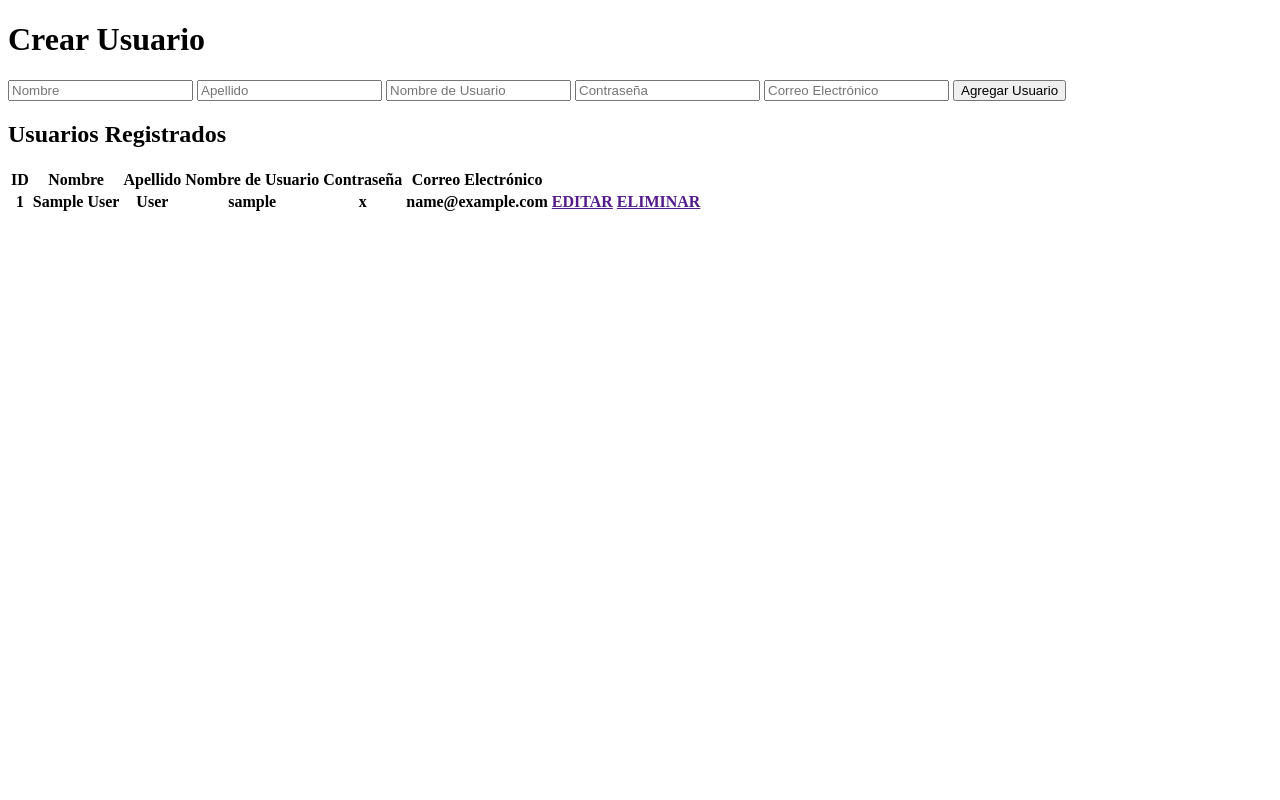
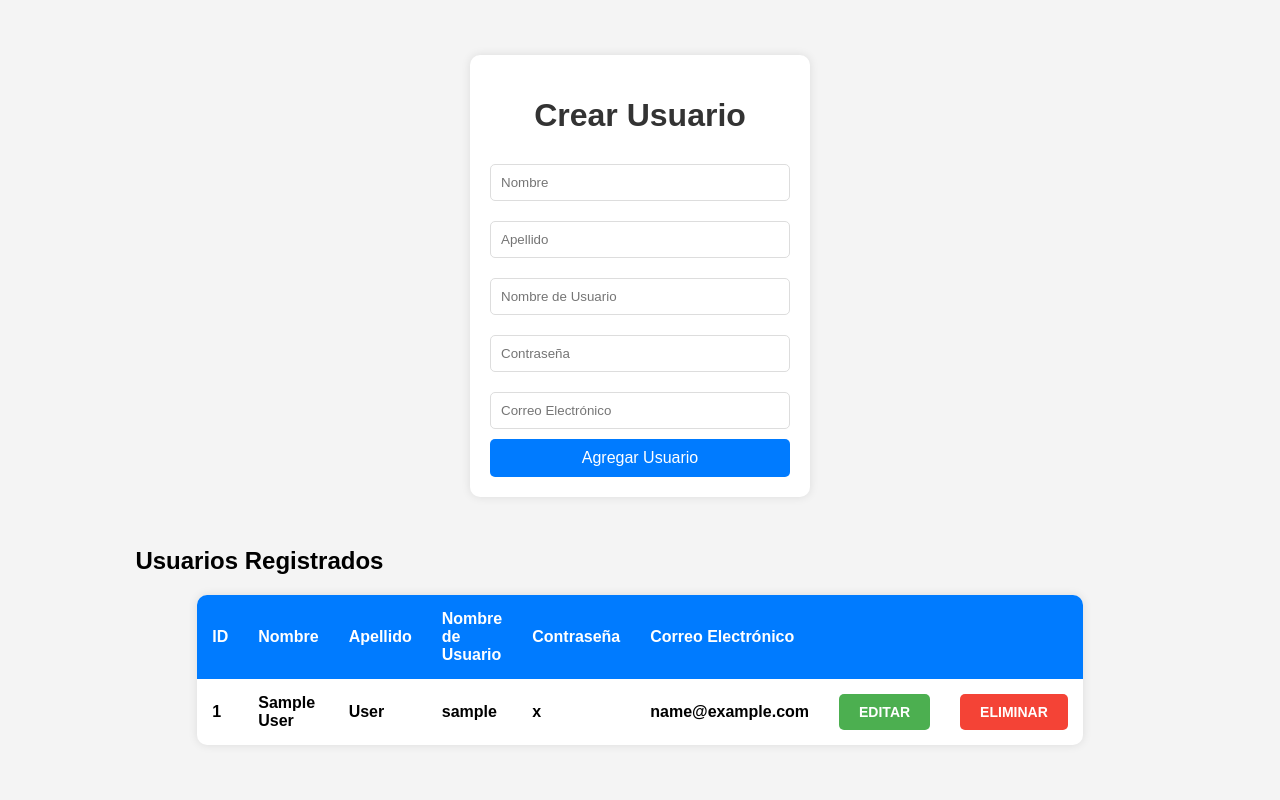
Before and after one commit to FrankAyalaSol/Practica_de_CRUD_PHP_MySQL, a PHP site: page / in a window 1280 px wide. Run offline with PHP 8.4, Linux system fonts and the light colour scheme; tables that the repository leaves empty or names only in its code hold one stand-in row (values such as "Sample post"); lists and menus that the app fills with data are empty.

Commit message:
PHP CRUD COMPLETO

```diff
--- /dev/null
+++ b/CSS/styles.css
@@ -0,0 +1,128 @@
+/* Estilo general */
+body {
+    font-family: Arial, sans-serif;
+    background-color: #f4f4f4;
+    margin: 0;
+    padding: 0;
+    display: flex;
+    justify-content: center;
+    align-items: center;
+    flex-direction: column;
+    height: 100vh;
+}
+
+/* Contenedor del formulario */
+form {
+    background-color: #ffffff;
+    padding: 20px;
+    border-radius: 10px;
+    box-shadow: 0 0 10px rgba(0, 0, 0, 0.1);
+    width: 300px;
+    text-align: center;
+    margin-bottom: 30px;
+}
+
+/* Título del formulario */
+form h1 {
+    margin-bottom: 20px;
+    color: #333333;
+}
+
+/* Estilo de los campos de entrada */
+form input[type="text"], form input[type="password"], form input[type="email"] {
+    width: 100%;
+    padding: 10px;
+    margin: 10px 0;
+    border: 1px solid #dddddd;
+    border-radius: 5px;
+    box-sizing: border-box;
+}
+
+/* Estilo del botón de envío */
+form input[type="submit"] {
+    background-color: #007bff;
+    color: white;
+    padding: 10px;
+    border: none;
+    border-radius: 5px;
+    cursor: pointer;
+    width: 100%;
+    font-size: 16px;
+}
+
+form input[type="submit"]:hover {
+    background-color: #0056b3;
+}
+
+/* Contenedor de la tabla */
+table {
+    width: 80%;
+    margin: 0 auto;
+    border-collapse: collapse;
+    background-color: #ffffff;
+    box-shadow: 0 0 10px rgba(0, 0, 0, 0.1);
+    border-radius: 10px;
+    overflow: hidden;
+}
+
+/* Encabezados de la tabla */
+table th, table td {
+    padding: 15px;
+    text-align: left;
+}
+
+table thead {
+    background-color: #007bff;
+    color: white;
+}
+
+/* Filas de la tabla */
+table tbody tr:nth-child(even) {
+    background-color: #f4f4f4;
+}
+
+table tbody tr:hover {
+    background-color: #eaeaea;
+}
+
+/* Estilo de los enlaces de acción */
+table a {
+    color: #007bff;
+    text-decoration: none;
+    font-weight: bold;
+}
+
+table a:hover {
+    text-decoration: underline;
+}
+/* Estilos generales para los botones */
+.btn {
+    display: inline-block;
+    padding: 10px 20px;
+    font-size: 14px;
+    font-weight: bold;
+    text-align: center;
+    text-decoration: none;
+    border-radius: 5px;
+    transition: background-color 0.3s ease, color 0.3s ease;
+}
+
+/* Estilo para el botón de "EDITAR" */
+.editar {
+    background-color: #4CAF50; /* Verde */
+    color: white;
+}
+
+.editar:hover {
+    background-color: #45a049; /* Verde oscuro */
+}
+
+/* Estilo para el botón de "ELIMINAR" */
+.eliminar {
+    background-color: #f44336; /* Rojo */
+    color: white;
+}
+
+.eliminar:hover {
+    background-color: #d32f2f; /* Rojo oscuro */
+}
--- a/index.php
+++ b/index.php
@@ -13,11 +13,12 @@ $query = mysqli_query($con,$sql);
 <head>
     <meta charset="UTF-8">
     <meta name="viewport" content="width=device-width, initial-scale=1.0">
+    <link rel="stylesheet" href="CSS/styles.css">
     <title>Creación de Usuario con PHP Y MySQL</title>
 </head>
 <body>
     <div>
-        <form action="">
+        <form action="insert_user.php" method="POST">
             <h1>Crear Usuario</h1>
 
             <input type="text" name="name" placeholder="Nombre">
@@ -55,8 +56,9 @@ $query = mysqli_query($con,$sql);
                 <th> <?= $row['password'] ?> </th>
                 <th> <?= $row['email'] ?> </th>
                 <!-- ACCIONES -->
-                <th><a href="">EDITAR</a></th>
-                <th><a href="">ELIMINAR</a></th>
+                <th><a href="update.php?id=<?= $row['id'] ?>" class="btn editar">EDITAR</a></th>
+                <th><a href="delete_user.php?id=<?= $row['id'] ?>" class="btn eliminar">ELIMINAR</a></th>
+
             </tr>
             <?php endwhile; ?>
             </tbody>
```
Also changed, not shown: delete_user.php (added, +16 -0 lines), edit_user.php (added, +25 -0 lines), insert_user.php (added, +20 -0 lines), update.php (added, +39 -0 lines).
